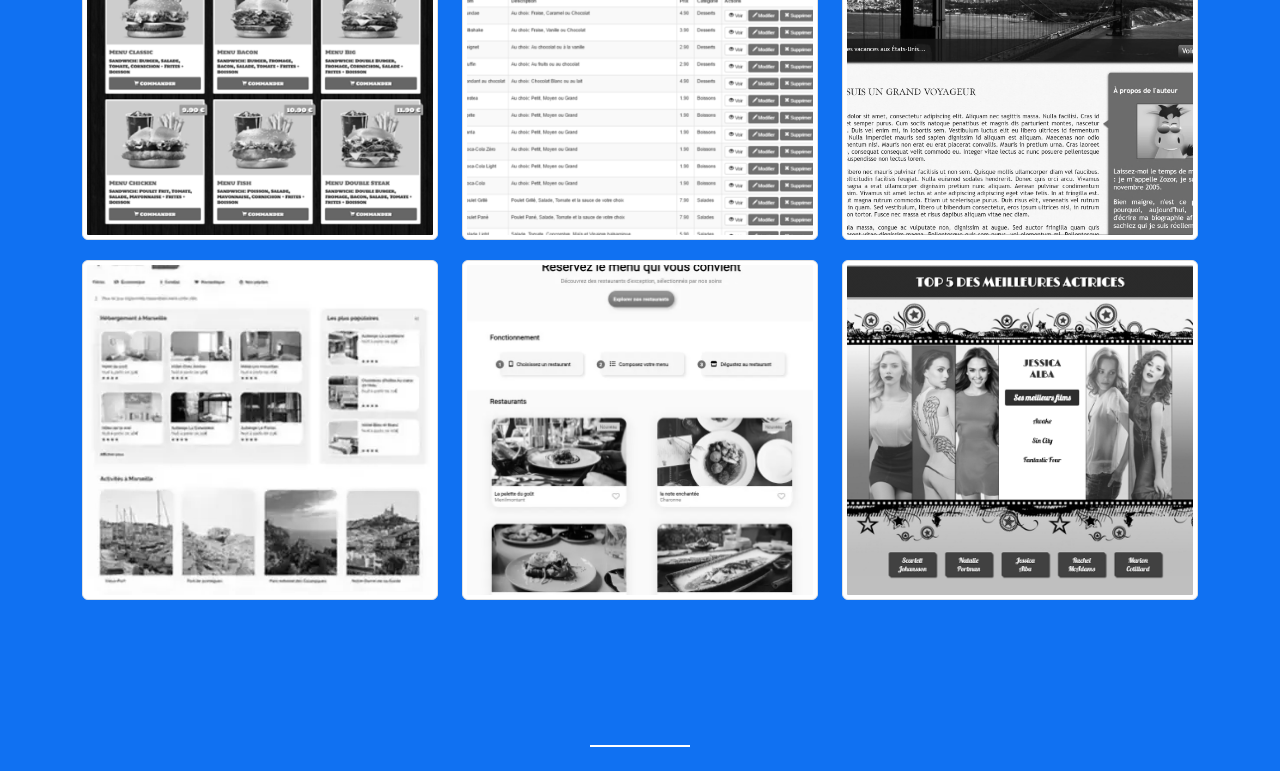
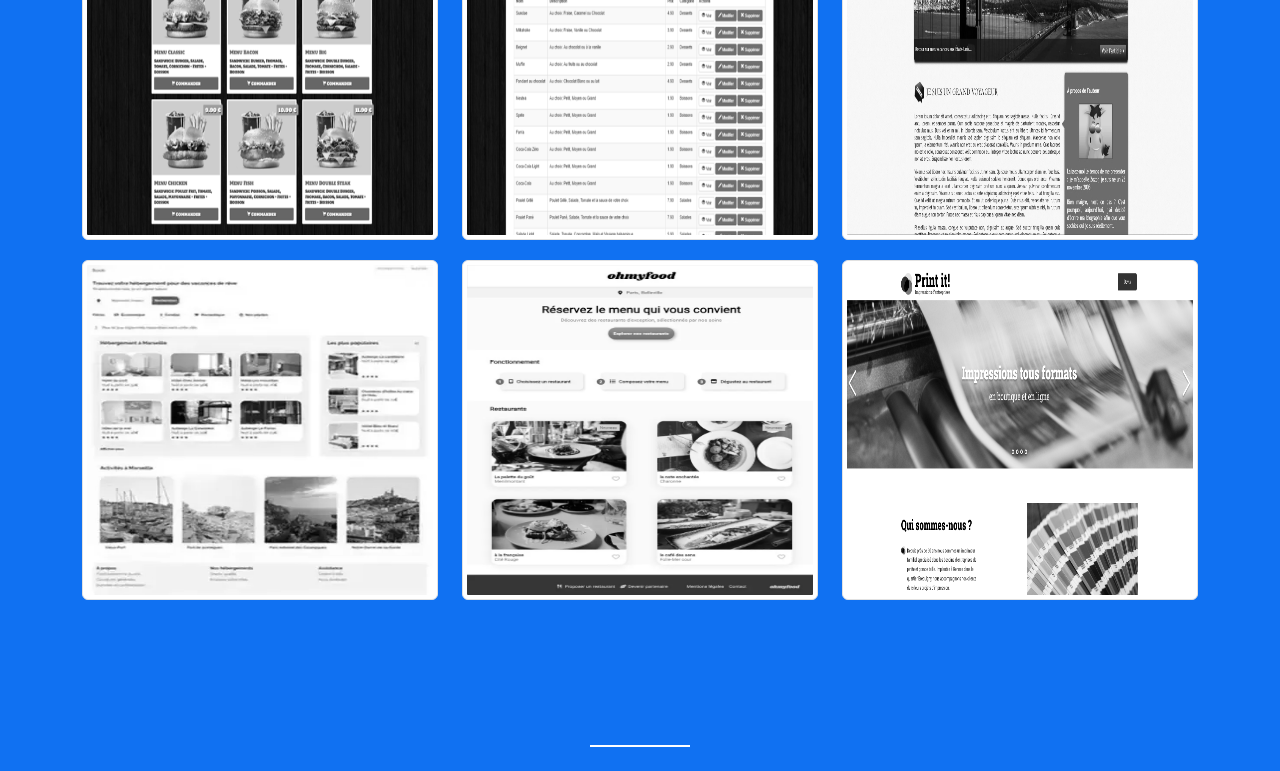
Before and after one commit to dido93130/OC_Projet-12, a React (Vite) app: page / in a window 1280 px wide. Shown: the part 3843-4614 px from the top of the page. Built offline with nearby package versions, Linux system fonts and the light colour scheme.

Commit message:
indentation fix

```diff
--- a/src/components/Contact.jsx
+++ b/src/components/Contact.jsx
@@ -9,7 +9,7 @@ const Contact = () => {
         <div className="white-divider"></div>
         <div className="heading">
           <h2 className='title second-color'>Contact</h2>
-        </div>
+       </div>
         <div className="row">
           <div className="col-lg-8 col-lg-offset-1" style={{ margin: 'auto' }}>
             <form id="contact-form" method="post" action="php/contact.php">
--- a/src/components/Footer.jsx
+++ b/src/components/Footer.jsx
@@ -6,7 +6,7 @@ const Footer = () => {
   return (
     <footer className="footer">
       <a href="/OC_Projet-12/#about" aria-label="lien vers la section à propos de moi"><span className="bi-chevron-up"></span></a>
-            <h3 className='footer-title'>CAPEDDEV.COM</h3>
+      <h3 className='footer-title'>CAPEDDEV.COM</h3>
     </footer>
   );
 };
--- a/src/components/Portfolio.jsx
+++ b/src/components/Portfolio.jsx
@@ -1,8 +1,9 @@
+//Portfolio
+
 import { Tooltip } from 'react-tooltip';
 import portfolioProjectData from '../data/portfolioProjectData.json';
 
 const Portfolio = () => {
-
   return (
     <section id='portfolio' className='portfolio'>
       <div className="container">
--- a/src/components/SkillProgressBar.jsx
+++ b/src/components/SkillProgressBar.jsx
@@ -1,3 +1,5 @@
+//SkillProgressBar
+
 import React from 'react';
 
 const SkillProgressBar = ({ label, percentage }) => {
--- a/src/components/SocialBar.jsx
+++ b/src/components/SocialBar.jsx
@@ -1,3 +1,5 @@
+//SocialBar
+
 import React from 'react';
 
 const SocialBar = () => {
--- a/src/components/TimelineItem.jsx
+++ b/src/components/TimelineItem.jsx
@@ -1,3 +1,5 @@
+//TimelineItem
+
 import React from 'react';
 
 const TimelineItem = ({ title, subtitle, duration, description, inverted }) => {
--- a/src/data/portfolioProjectData.json
+++ b/src/data/portfolioProjectData.json
@@ -37,13 +37,13 @@
         "tooltipContent": "Projet 3 OpenClassroom:  Booki\nCréez la page d'accueil d'une agence de voyage avec HTML & CSS\n- capacité à créer des interfaces web responsives\n- intégrer des maquettes avec précision en utilisant HTML et CSS"
       },
       {
-        "imagePath": "images/Ohmyfood.webp",
+        "imagePath": "images/OhMyFood.webp",
         "projectUrl": "/OC_Projet-12/projets/OhMyFood/index.html",
         "tooltipContent": "Projet 4 OpenClassroom:   Ohmyfood\nAméliorez l'interface d'un site mobile avec des animations CSS\n- capacité à créer des interfaces web mobile-first\n- maîtrise de Sass pour structurer et optimiser le CSS\n- capacité à utiliser Git et GitHub pour la gestion de version et la collaboration sur des projets"
       },
       {
-        "imagePath": "images/actrices.webp",
-        "projectUrl": "/OC_Projet-12/projets/Top_actrices/index.html",
+        "imagePath": "images/Print-it.webp",
+        "projectUrl": "/OC_Projet-12/projets/Print-it/index.html",
         "tooltipContent": "Projet 5 OpenClassroom:  Print it:\nSite internet statique d'une imprimerie avec un carrousel interactif\n- Savoir programmer en JavaScript\n- capacité à combiner JavaScript avec HTML et CSS"
       }
     ]
--- a/src/styles/_footer.scss
+++ b/src/styles/_footer.scss
@@ -11,13 +11,14 @@
         font-weight: normal;
         font-size: 20px;
     }
-}
 
-.bi-chevron-up {
+
+ .bi-chevron-up {
     color: $color-primary;
     font-size: 25px;
     line-height: 35px;
     &:hover {
         font-size: 32px;
     }
+ }
 }
--- a/src/styles/_header.scss
+++ b/src/styles/_header.scss
@@ -14,8 +14,6 @@
         margin: 0 auto;
         text-align: center;
     }
-}
-
     .nav-link {
         color: $color-white !important;
         margin: 0 6px;
@@ -43,3 +41,4 @@
             color: $color-primary !important;
         }
     }
+}
--- a/src/styles/_sections.scss
+++ b/src/styles/_sections.scss
@@ -1,3 +1,5 @@
+/*ABOUTME*/
+
 .about {
     background-color: $color-primary;
     display: flex;
@@ -44,8 +46,6 @@
             }
         }
     }
-}
-
     .social-bar {
         display: flex;
         justify-content: center;
@@ -63,6 +63,7 @@
           }
         }
       }
+}
 
 /* SKILLS */
 
@@ -70,8 +71,6 @@
    .heading {
       text-transform: uppercase;
    }
-}
-
    .skills-progress {
     height: 45px;
     margin: 30px 20px;
@@ -92,6 +91,7 @@
         }
     }
   }
+}
 
 /* EXPERIENCE */
 
@@ -101,8 +101,6 @@
     .heading {
         text-transform: uppercase;
      }
-}
-
      .timeline {
         padding: 30px 10px;
         position: relative;
@@ -217,6 +215,7 @@
          }
        }
     }
+}
 
 /* EDUCATION */
 
@@ -284,11 +283,8 @@
    &-col {
         margin-bottom: 20px;
    }
-}
-
    .img-thumbnail {
     display: flex;
-    object-fit: cover;
     width: 100%;
     height: 340px;
 
@@ -300,7 +296,6 @@
     filter: none;
    }
    }
-
    #my-tooltip {
     display: flex;
     z-index: 1;
@@ -310,6 +305,7 @@
     color: darken( $color-primary, 10%);
     border-radius: 5px;
     white-space: pre-wrap;
+   }
 }
 
 /* CONTACT */
@@ -331,8 +327,6 @@
             display: block;
         }
     }
-}
-
     .form-control {
         height: 50px;
         font-size: 18px;
@@ -351,3 +345,4 @@
         font-weight: bold;
         font-size: 22px;
     }
+}
```
Also changed, not shown: src/components/AboutMe.jsx (+4 -5 lines), 3 other files (tests, documents, lock files or other folders). Lines whose indentation alone changed are shown as unchanged.
